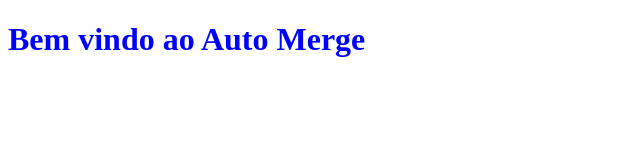
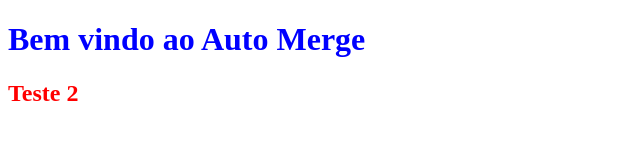
Before and after one commit to IgCand22/TestAutoMerge, a plain HTML site: page index.html in a window 1280 px wide. Shown: the whole page, without its empty margins (0-640 px from the left). Drawn offline with Linux system fonts and the light colour scheme.

Commit message:
Código fonte 2

```diff
--- a/index.html
+++ b/index.html
@@ -8,5 +8,6 @@
 </head>
 <body>
     <h1>Bem vindo ao Auto Merge</h1>
+    <h2>Teste 2</h2>
 </body>
 </html>
--- a/style.css
+++ b/style.css
@@ -1,3 +1,7 @@
 h1{
     color: blue;
 }
+
+h2{
+    color: red;
+}
```
